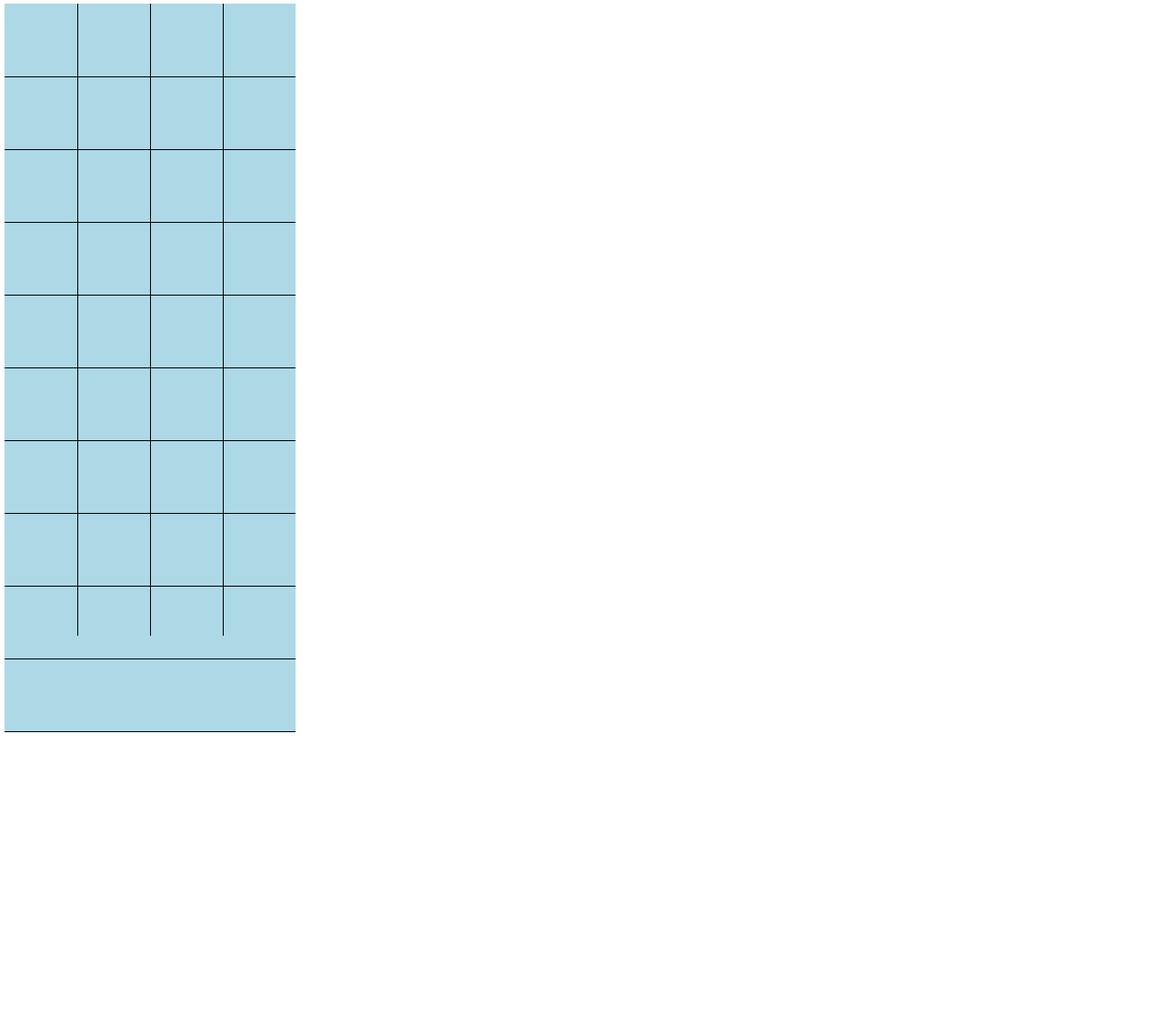
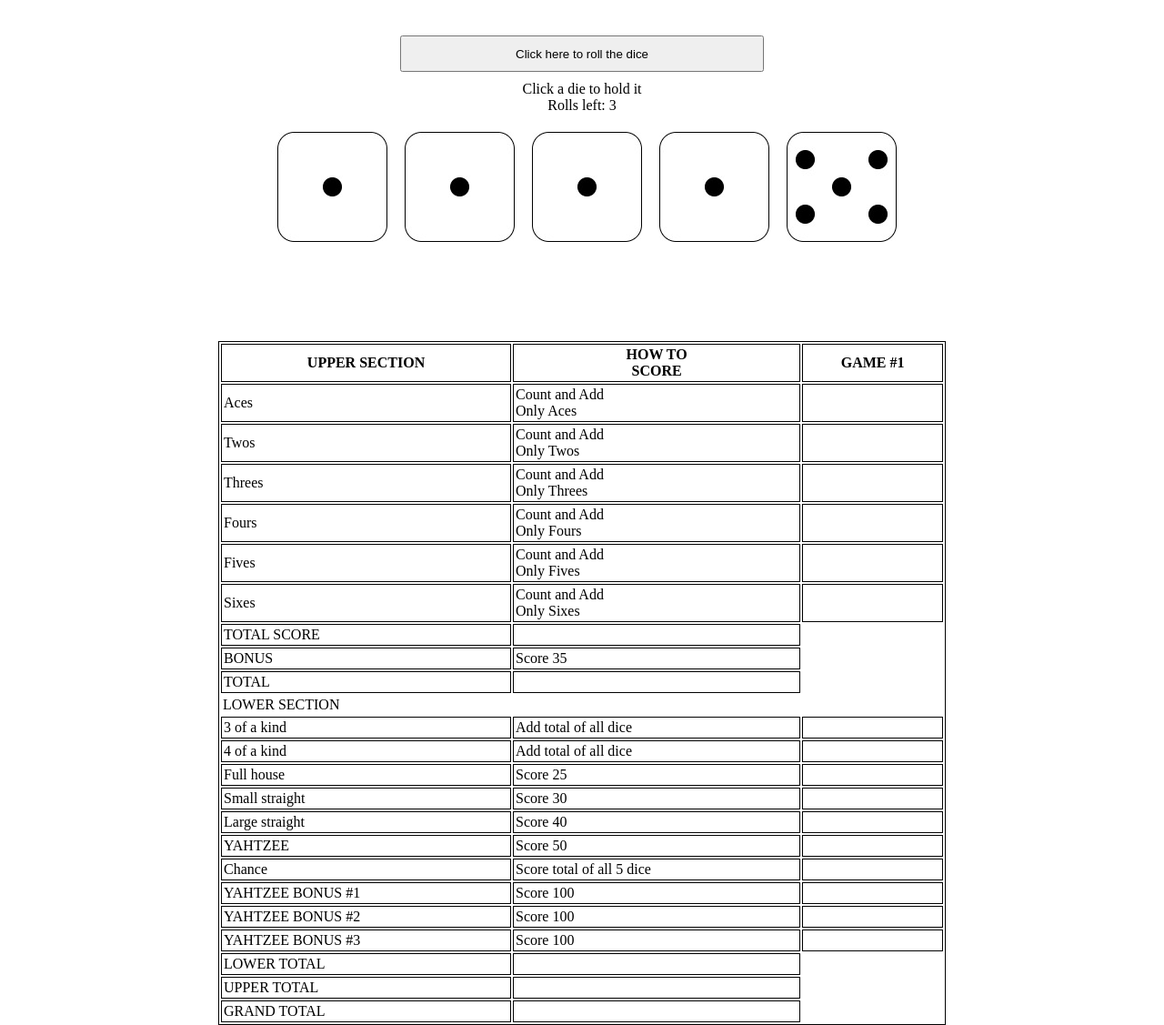
Before and after one commit to Justinvdw/YahtzeeOpdracht, a plain HTML site: page index.html in a window 1280 px wide. Shown: the part 127-1254 px from the top of the page at 91% size. Before the commit the page ends 936 px from the top, so only its background shows below. Drawn offline with nearby package versions, Linux system fonts and the light colour scheme.

Commit message:
Scoreboard + Dobbelsteen images

```diff
--- a/index.html
+++ b/index.html
@@ -9,17 +9,165 @@
     <title>Document</title>
 </head>
 <body>
-    <div class="scoreBlok">
-        <div class="line" style="height: 10%;"><div class="vl" style="margin-left: 25%;"></div></div>
-        <div class="line" style="height: 20%;"><div class="vl" style="margin-left: 50%;"></div></div>
-        <div class="line" style="height: 30%;"><div class="vl" style="margin-left: 75%;"></div></div>
-        <div class="line" style="height: 40%;"></div>
-        <div class="line" style="height: 50%;"></div>
-        <div class="line" style="height: 60%;"></div>
-        <div class="line" style="height: 70%;"></div>
-        <div class="line" style="height: 80%;"></div>
-        <div class="line" style="height: 90%;"></div>
-        <div class="line" style="height: 100%;"></div>
+    <button id="roll">Click here to roll the dice</button>
+
+  <p>Click a die to hold it</p>
+
+  <p>Rolls left: <span id="turns">3</span></p>
+
+  <div class="yahtzee-board clearfix">
+    <section id="die1" class="container">
+      <div class="cube">
+          <img src="images/dice_1.jpg" alt="">
       </div>
+    </section>
+
+    <section id="die2" class="container">
+      <div class="cube">
+        <img src="images/dice_1.jpg" alt="">
+      </div>
+    </section>
+
+    <section id="die3" class="container">
+      <div class="cube">
+        <img src="images/dice_1.jpg" alt="">
+      </div>
+    </section>
+
+    <section id="die4" class="container">
+      <div class="cube">
+        <img src="images/dice_1.jpg" alt="">
+      </div>
+    </section>
+
+    <section id="die5" class="container">
+      <div class="cube">
+        <img src="images/dice_5.jpg" alt="">
+      </div>
+    </section>
+  </div>
+
+  <div class="scoresheet">
+    <table>
+      <thead>
+        <tr>
+          <th>UPPER SECTION</th>
+          <th>HOW TO<br>SCORE</th>
+          <th>GAME #1</th>
+        </tr>
+      </thead>
+      <tbody>
+        <tr>
+          <td>Aces</td>
+          <td>Count and Add<br>Only Aces</td>
+          <td></td>
+        </tr>
+        <tr>
+          <td>Twos</td>
+          <td>Count and Add<br>Only Twos</td>
+          <td></td>
+        </tr>
+        <tr>
+          <td>Threes</td>
+          <td>Count and Add<br>Only Threes</td>
+          <td></td>
+        </tr>
+        <tr>
+          <td>Fours</td>
+          <td>Count and Add<br>Only Fours</td>
+          <td></td>
+        </tr>
+        <tr>
+          <td>Fives</td>
+          <td>Count and Add<br>Only Fives</td>
+          <td></td>
+        </tr>
+        <tr>
+          <td>Sixes</td>
+          <td>Count and Add<br>Only Sixes</td>
+          <td></td>
+        </tr>
+        <tr>
+          <td>TOTAL SCORE</td>
+          <td></td>
+        </tr>
+        <tr>
+          <td>BONUS</td>
+          <td>Score 35</td>
+        </tr>
+        <tr>
+          <td>TOTAL</td>
+          <td></td>
+        </tr>
+        <tr class="noborder">
+          <td colspan="8">LOWER SECTION</td>
+        </tr>
+        <tr>
+          <td>3 of a kind</td>
+          <td>Add total of all dice</td>
+          <td></td>
+        </tr>
+        <tr>
+          <td>4 of a kind</td>
+          <td>Add total of all dice</td>
+          <td></td>
+        </tr>
+        <tr>
+          <td>Full house</td>
+          <td>Score 25</td>
+          <td></td>
+        </tr>
+        <tr>
+          <td>Small straight</td>
+          <td>Score 30</td>
+          <td></td>
+        </tr>
+        <tr>
+          <td>Large straight</td>
+          <td>Score 40</td>
+          <td></td>
+        </tr>
+        <tr>
+          <td>YAHTZEE</td>
+          <td>Score 50</td>
+          <td></td>
+        </tr>
+        <tr>
+          <td>Chance</td>
+          <td>Score total of all 5 dice</td>
+          <td></td>
+        </tr>
+        <tr>
+          <td>YAHTZEE BONUS #1</td>
+          <td>Score 100</td>
+          <td></td>
+        </tr>
+        <tr>
+          <td>YAHTZEE BONUS #2</td>
+          <td>Score 100</td>
+          <td></td>
+        </tr>
+        <tr>
+          <td>YAHTZEE BONUS #3</td>
+          <td>Score 100</td>
+          <td></td>
+        </tr>
+        <tr>
+          <td>LOWER TOTAL</td>
+          <td></td>
+        </tr>
+        <tr>
+          <td>UPPER TOTAL</td>
+          <td></td>
+        </tr>
+        <tr>
+          <td>GRAND TOTAL</td>
+          <td></td>
+        </tr>
+      </tbody>
+    </table>
+  </div>
+
+  <script src="https://ajax.googleapis.com/ajax/libs/jquery/2.1.3/jquery.min.js"></script>
 </body>
 </html>
--- a/style.css
+++ b/style.css
@@ -3,23 +3,105 @@
     padding: 0;
 }
 
-.scoreBlok {
-    background-color: lightblue;
-    width: 25%;
-    height: 100vh;
-    margin-left: 5px;
-    margin-top: 5px;
-    margin-bottom: 5px;
+  table {
+    width: 800px;
+    background: #fff;
+    border: 1px solid #000;
   }
 
-.line{
-    width: 25%;
-    border-bottom: 1px solid black;
-    position: absolute;
-}
-.vl {
-    border-left: 1px solid black;
-    height: 695px;
-    margin-left: 20px;
-    z-index: 10;
+  .front .dot1 { top: 42.5%; left: 42.5%; }
+.back .dot1 { top: 22.5%; left: 22.5%; }
+.back .dot2 { top: 62.5%; left: 62.5%; }
+.right .dot1 { top: 22.5%; left: 22.5%; }
+.right .dot2 { top: 42.5%; left: 42.5%; }
+.right .dot3 { top: 62.5%; left: 62.5%; }
+.left .dot1 { top: 22.5%; left: 22.5%; }
+.left .dot2 { top: 22.5%; left: 62.5%; }
+.left .dot3 { top: 62.5%; left: 22.5%; }
+.left .dot4 { top: 62.5%; left: 62.5%; }
+.top .dot1 { top: 22.5%; left: 22.5%; }
+.top .dot2 { top: 22.5%; left: 62.5%; }
+.top .dot3 { top: 42.5%; left: 42.5%; }
+.top .dot4 { top: 62.5%; left: 22.5%; }
+.top .dot5 { top: 62.5%; left: 62.5%; }
+.bottom .dot1 { top: 22.5%; left: 22.5%; }
+.bottom .dot2 { top: 22.5%; left: 42.5%; }
+.bottom .dot3 { top: 22.5%; left: 62.5%; }
+.bottom .dot4 { top: 62.5%; left: 22.5%; }
+.bottom .dot5 { top: 62.5%; left: 42.5%; }
+.bottom .dot6 { top: 62.5%; left: 62.5%; }
+
+.scoresheet {
+    clear: both;
+    position: relative;
+    width: 800px;
+    margin: auto auto;
   }
+
+  button {
+    position: relative;
+    display: block;
+    width: 400px;
+    height: 40px;
+    margin: 40px auto 10px;
+  }
+
+  p {
+    text-align: center;
+  }
+
+  .yahtzee-board {
+    position: relative;
+    width: 710px;
+    height: 250px;
+    margin: 0 auto;
+  }
+
+  .clearfix:after {
+    visibility: hidden;
+    display: block;
+    font-size: 0;
+    content: " ";
+    clear: both;
+    height: 0;
+    }
+  .clearfix { display: inline-block; }
+/* start commented backslash hack \*/
+* html .clearfix { height: 1%; }
+.clearfix { display: block; }
+/* close commented backslash hack */
+
+.container {
+    float: left;
+    margin: 20px;
+
+    width: 100px;
+    height: 100px;
+    position: relative;
+
+
+    perspective: 1000px;
+    perspective-origin: 50% 100%;
+  }
+
+
+
+  tr.noborder td {
+    border: none;
+  }
+
+  .score-die {
+    background: #f00;
+    border-radius: 2px;
+    display: block;
+    float: right;
+    height: 24px;
+    width: 24px;
+  }
+
+  th, td {
+    border: 1px solid #000;
+    padding: 2px;
+    position: relative;
+    vertical-align: middle;
+  }
```
